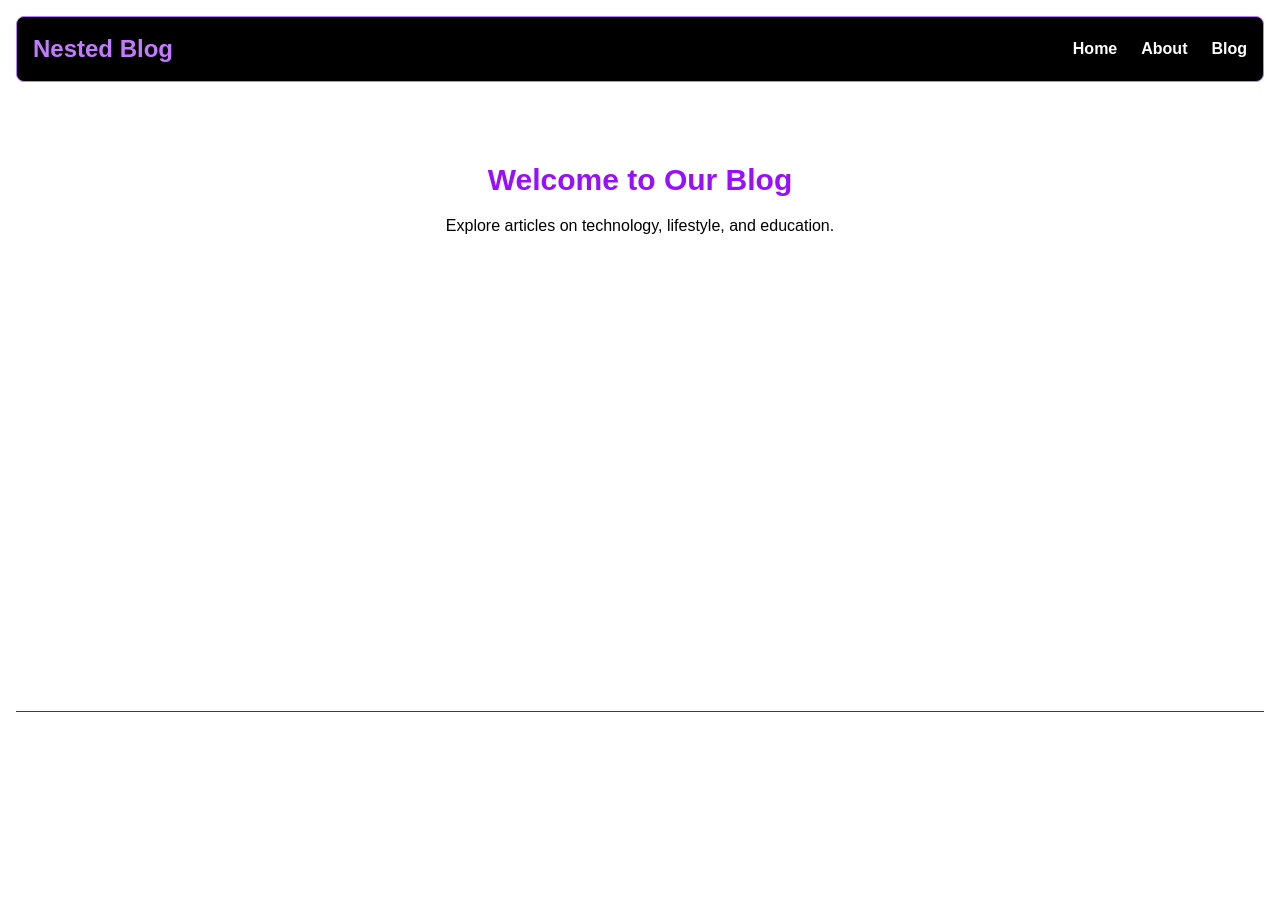
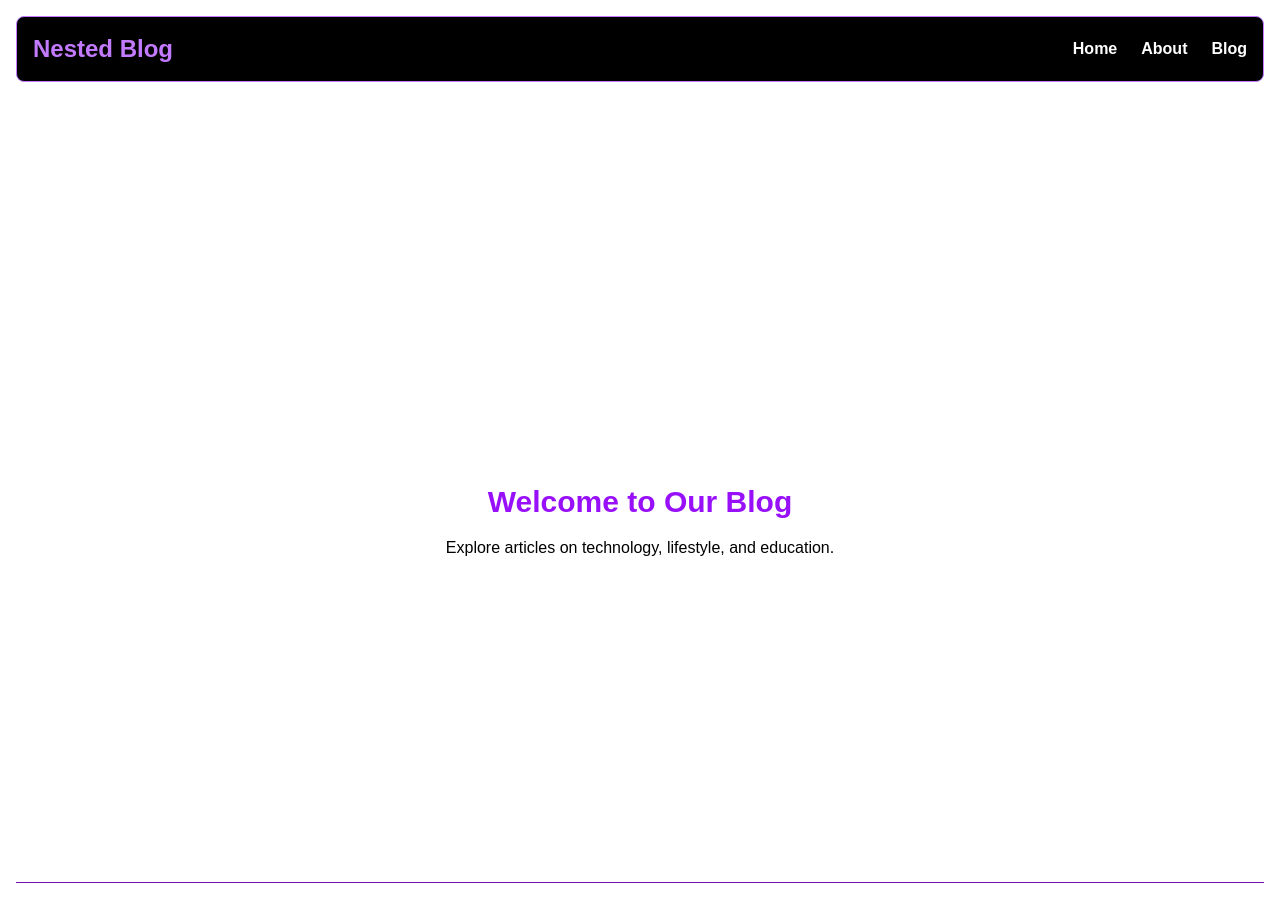
Before and after one commit to UWASEdjaria/Next.js-Nested-Project-Blog-with-Multiple-Rendering-Techniques, a Next.js app: page / in a window 1280 px wide. Shown: the top 922 px of the page. Before the commit the page ends 800 px from the top, so only its background shows below. Built offline with nearby package versions, Linux system fonts and the light colour scheme.

Commit message:
update page style and add readme

```diff
--- a/src/app/about/page.tsx
+++ b/src/app/about/page.tsx
@@ -2,7 +2,7 @@
 
 function page() {
   return (
-    <div className="max-w-3xl mx-auto p-4">
+    <div className="flex flex-col justify-center items-center min-h-screen">
       <h1 className="text-2xl font-bold text-purple-600">About the Author</h1>
       <p className="mt-2 text-white">Learn more about the author and the inspiration behind this blog.</p>
     </div>
--- a/src/app/blog/page.tsx
+++ b/src/app/blog/page.tsx
@@ -2,7 +2,7 @@
 
 function page() {
   return (
-    <div className="max-w-3xl mx-auto p-4">
+    <div className="flex flex-col justify-center items-center min-h-screen">
       <h1 className="text-2xl font-bold text-purple-600">Latest Posts</h1>
       <p className="mt-2 text-white">Browse through our collection of articles and tutorials.</p>
     </div>
--- a/src/app/page.tsx
+++ b/src/app/page.tsx
@@ -2,7 +2,7 @@
 
 function Home() {
   return (
-    <div>
+    <div className='flex flex-col justify-center items-center min-h-screen'>
        <div className="text-center mt-20">
       <h1 className="text-3xl font-bold text-purple-600">Welcome to Our Blog</h1>
       <p className="mt-4 text-black">Explore articles on technology, lifestyle, and education.</p>
```
Also changed, not shown: 1 other file (tests, documents, lock files or other folders).
